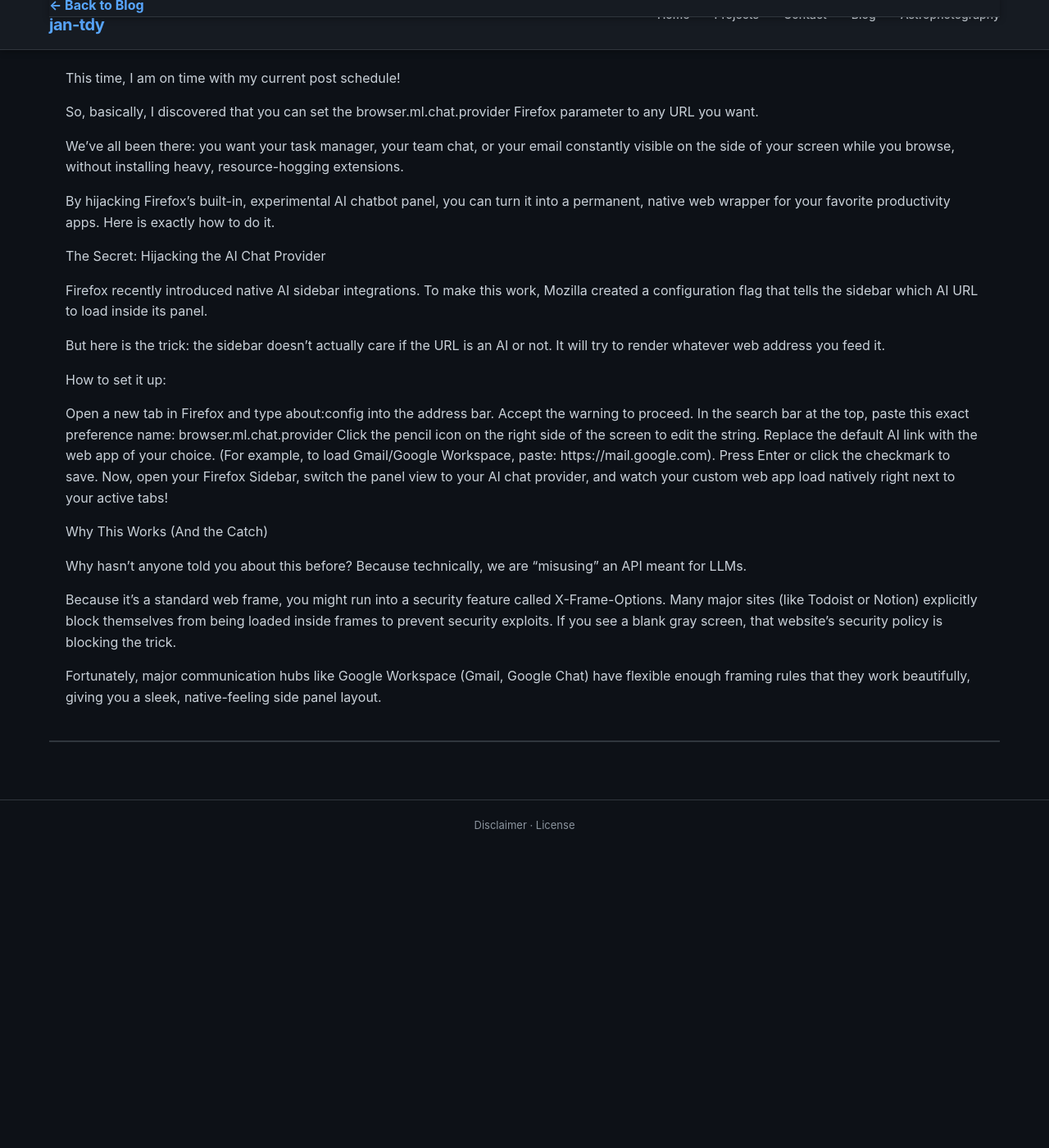
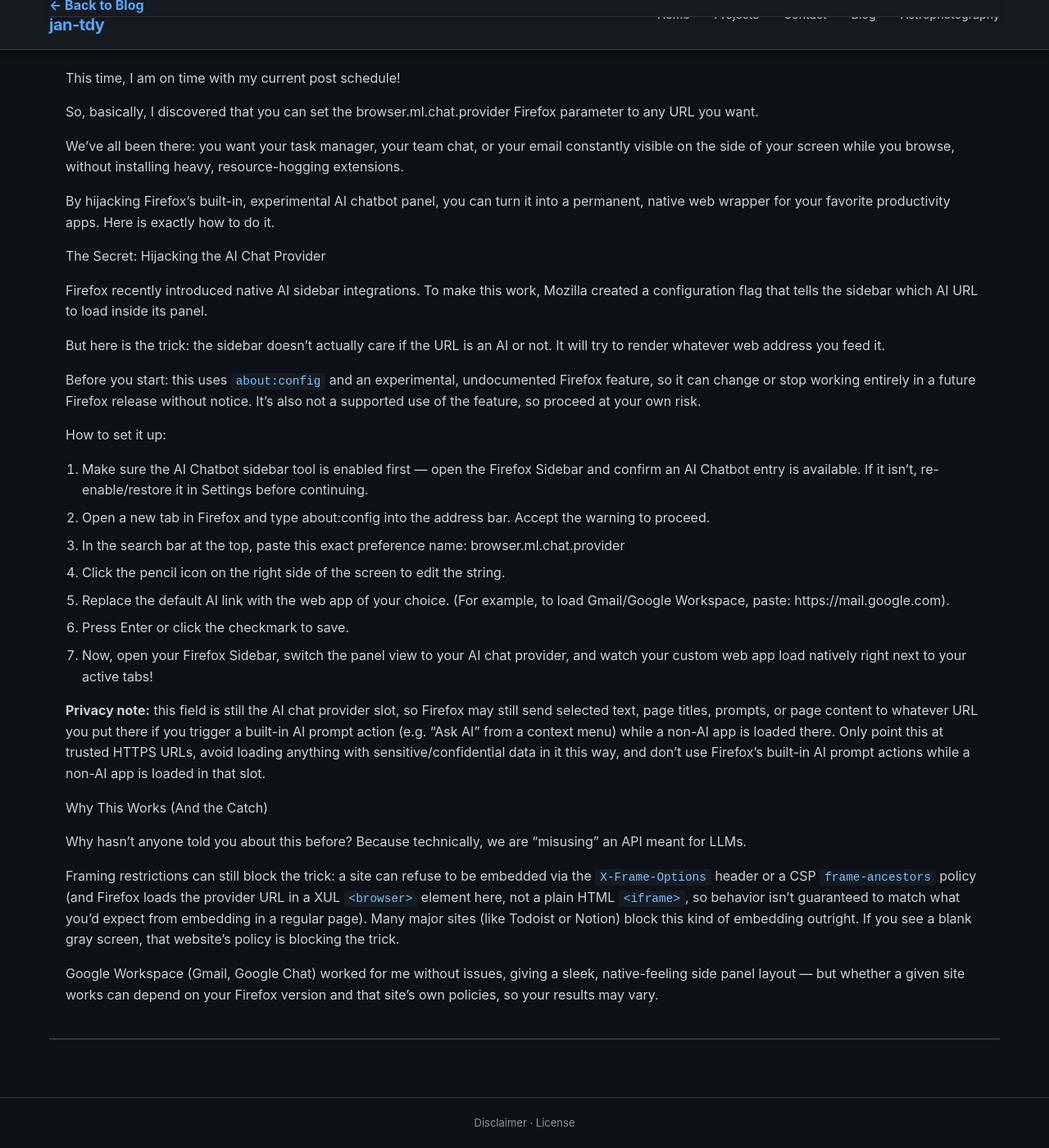
Before and after one commit to jan-tdy/jan-tdy, a Jekyll site: the page built from docs/_posts/2026-10-15-the-hidden-firefox-sidebar-trick.md, in a window 1280 px wide and 1400 px high, scrolled down 201 px. Shown: the whole window at 82% size. Built offline with Jekyll 4.4.1, drawn with Linux system fonts in a browser that asks for light colours; comment, search, counter and statistics services are not loaded; before the commit the page ends 1238 px from its top, so only the background shows below that.

Commit message:
Address CodeRabbit findings and add missing disclaimers
- Warn that Firefox may still send selected text/prompts to the
  configured provider URL via built-in AI prompt actions
- Add the AI Chatbot sidebar prerequisite step
- Qualify the framing explanation (CSP frame-ancestors, XUL <browser>
  vs iframe) and soften the Google Workspace compatibility claim
- Note the feature is experimental/undocumented and may change
- Clean up double blank lines

Co-Authored-By: Claude Sonnet 5 <noreply@anthropic.com>
Claude-Session: https://claude.ai/code/session_0167oZtHKLunLCz2dWGosafR

```diff
--- a/docs/_posts/2026-10-15-the-hidden-firefox-sidebar-trick.md
+++ b/docs/_posts/2026-10-15-the-hidden-firefox-sidebar-trick.md
@@ -5,9 +5,7 @@ date: 2026-10-15
 ---
 This time, I am on time with my current post schedule!
 
-
 So, basically, I discovered that you can set the browser.ml.chat.provider Firefox parameter to any URL you want.
-
 
 We’ve all been there: you want your task manager, your team chat, or your email constantly visible on the side of your screen while you browse, without installing heavy, resource-hogging extensions.
 
@@ -19,20 +17,25 @@ Firefox recently introduced native AI sidebar integrations. To make this work, M
 
 But here is the trick: the sidebar doesn’t actually care if the URL is an AI or not. It will try to render whatever web address you feed it.
 
+Before you start: this uses `about:config` and an experimental, undocumented Firefox feature, so it can change or stop working entirely in a future Firefox release without notice. It's also not a supported use of the feature, so proceed at your own risk.
+
 How to set it up:
 
-Open a new tab in Firefox and type about:config into the address bar. Accept the warning to proceed.
-In the search bar at the top, paste this exact preference name:
+0. Make sure the AI Chatbot sidebar tool is enabled first — open the Firefox Sidebar and confirm an AI Chatbot entry is available. If it isn't, re-enable/restore it in Settings before continuing.
+1. Open a new tab in Firefox and type about:config into the address bar. Accept the warning to proceed.
+2. In the search bar at the top, paste this exact preference name:
 browser.ml.chat.provider
-Click the pencil icon on the right side of the screen to edit the string.
-Replace the default AI link with the web app of your choice. (For example, to load Gmail/Google Workspace, paste: https://mail.google.com).
-Press Enter or click the checkmark to save.
-Now, open your Firefox Sidebar, switch the panel view to your AI chat provider, and watch your custom web app load natively right next to your active tabs!
+3. Click the pencil icon on the right side of the screen to edit the string.
+4. Replace the default AI link with the web app of your choice. (For example, to load Gmail/Google Workspace, paste: https://mail.google.com).
+5. Press Enter or click the checkmark to save.
+6. Now, open your Firefox Sidebar, switch the panel view to your AI chat provider, and watch your custom web app load natively right next to your active tabs!
+
+**Privacy note:** this field is still the AI chat provider slot, so Firefox may still send selected text, page titles, prompts, or page content to whatever URL you put there if you trigger a built-in AI prompt action (e.g. "Ask AI" from a context menu) while a non-AI app is loaded there. Only point this at trusted HTTPS URLs, avoid loading anything with sensitive/confidential data in it this way, and don't use Firefox's built-in AI prompt actions while a non-AI app is loaded in that slot.
 
 Why This Works (And the Catch)
 
 Why hasn't anyone told you about this before? Because technically, we are "misusing" an API meant for LLMs.
 
-Because it’s a standard web frame, you might run into a security feature called X-Frame-Options. Many major sites (like Todoist or Notion) explicitly block themselves from being loaded inside frames to prevent security exploits. If you see a blank gray screen, that website's security policy is blocking the trick.
+Framing restrictions can still block the trick: a site can refuse to be embedded via the `X-Frame-Options` header or a CSP `frame-ancestors` policy (and Firefox loads the provider URL in a XUL `<browser>` element here, not a plain HTML `<iframe>`, so behavior isn't guaranteed to match what you'd expect from embedding in a regular page). Many major sites (like Todoist or Notion) block this kind of embedding outright. If you see a blank gray screen, that website's policy is blocking the trick.
 
-Fortunately, major communication hubs like Google Workspace (Gmail, Google Chat) have flexible enough framing rules that they work beautifully, giving you a sleek, native-feeling side panel layout.
+Google Workspace (Gmail, Google Chat) worked for me without issues, giving a sleek, native-feeling side panel layout — but whether a given site works can depend on your Firefox version and that site's own policies, so your results may vary.
```
